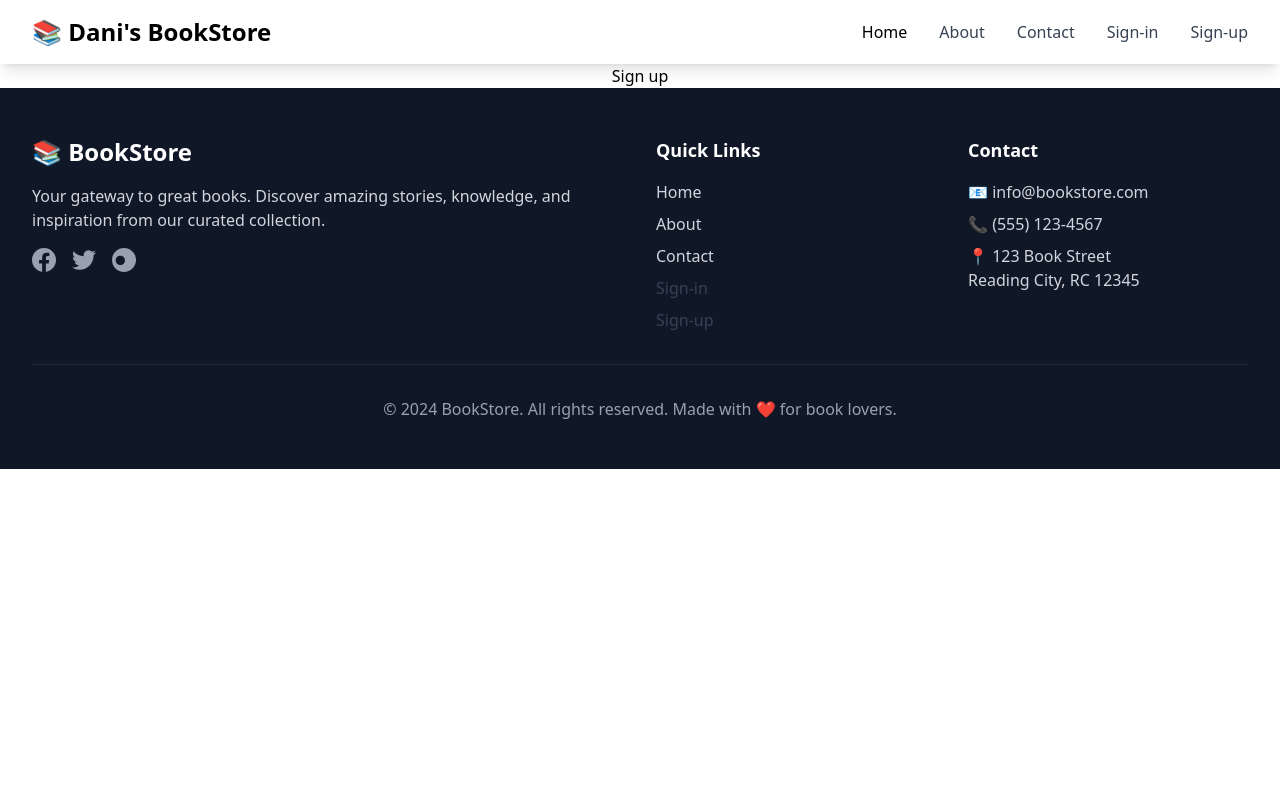
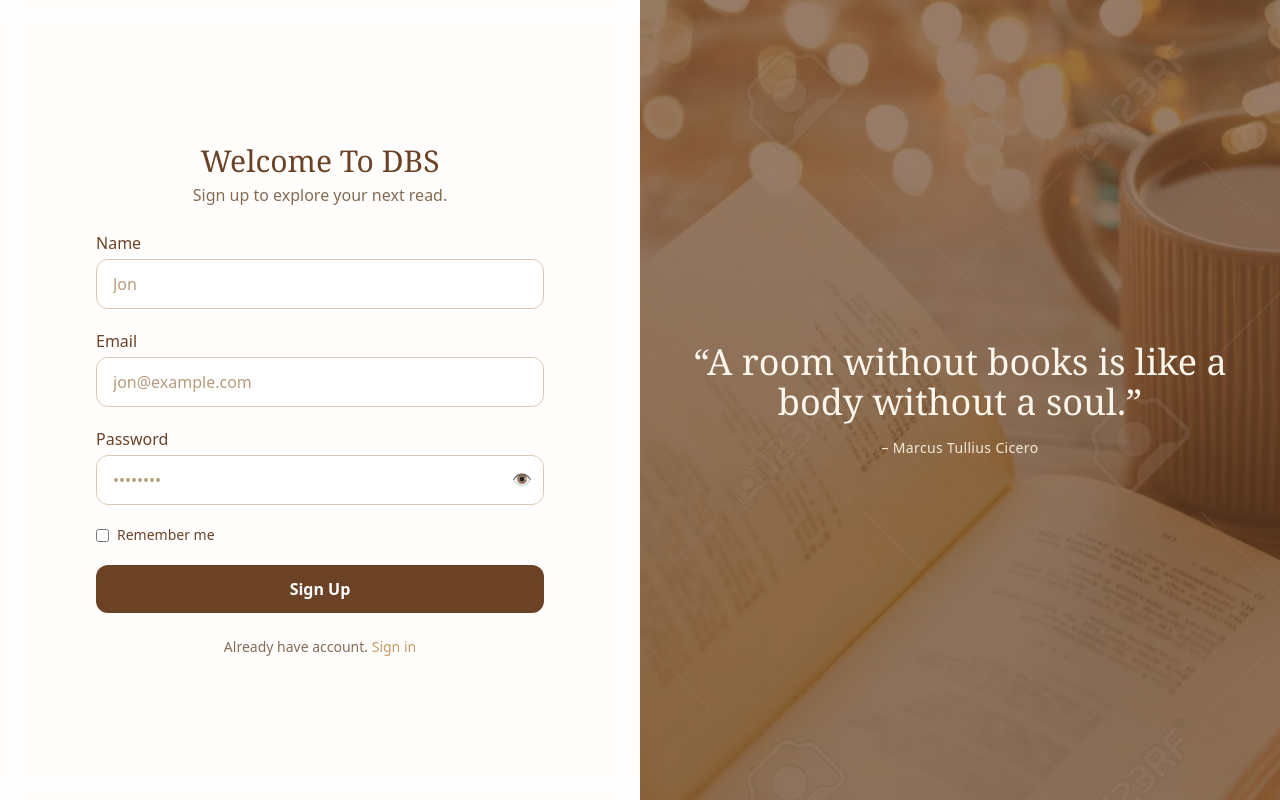
Before and after one commit to AlemayehuDabi/dani_book_store, a SvelteKit app: page /auth/signup in a window 1280 px wide. Built offline with nearby package versions, Linux system fonts and the light colour scheme.

Commit message:
wip: sign up ui

```diff
--- a/src/routes/auth/signin/+page.svelte
+++ b/src/routes/auth/signin/+page.svelte
@@ -8,7 +8,7 @@
 
   function handleSubmit (e: Event) {
     e.preventDefault()
-    console.log(e)
+    console.log(e.target)
   }
 
 </script>
@@ -57,7 +57,7 @@
 						bind:value={email}
 						required
 						class="w-full px-4 py-3 border border-[#d9c9b3] rounded-xl focus:outline-none focus:ring-2 focus:ring-[#c49b63] bg-white placeholder:text-[#b79c7b]"
-						placeholder="you@example.com"
+						placeholder="jon@example.com"
 					/>
 				</div>
 
--- a/src/routes/auth/signup/+page.svelte
+++ b/src/routes/auth/signup/+page.svelte
@@ -1,6 +1,17 @@
-<script>
-  import Footer from "$lib/components/Footer.svelte";
-  import NavBar from "$lib/components/NavBar.svelte";
+<script lang="ts">
+  import { fade } from "svelte/transition";
+  import BookShelf from "$lib/assets/bookshelf.jpg"
+
+  let name = ""
+  let email = "";
+  let password = "";
+  let showPassword = false;
+
+  function handleSubmit (e: Event) {
+    e.preventDefault()
+    console.log(e)
+  }
+
 </script>
 
 
@@ -8,12 +19,104 @@
     <title>Sign-up - BookStore</title>
 </svelte:head>
 
-<NavBar />
 
 <section>
-    <div class="flex justify-center items-center">
-    <h1>Sign up</h1>
-    </div>
+    <div class="min-h-screen flex flex-col md:flex-row bg-[#fdf6ec]">
+	<!-- Left side: Sign In form -->
+   <div
+		class="w-full md:w-1/2 flex items-center justify-center p-8 bg-white/90 backdrop-blur-sm"
+		transition:fade={{ duration: 500 }}
+	>
+		<div class="w-full max-w-md">
+			<div class="text-center mb-6">
+				<!-- <img src="/book-logo.svg" alt="Bookstore Logo" class="mx-auto w-14 h-14 mb-2" /> -->
+				<h1 class="text-3xl font-serif text-[#6b4226]">Welcome To DBS</h1>
+				<p class="text-[#856b53] mt-1">Sign up to explore your next read.</p>
+			</div>
+
+			<form on:submit={handleSubmit} class="space-y-5">
+        <div>
+					<label class="block text-[#6b4226] mb-1 font-medium">Name</label>
+					<input
+						type="text"
+						bind:value={name}
+						required
+						class="w-full px-4 py-3 border border-[#d9c9b3] rounded-xl focus:outline-none focus:ring-2 focus:ring-[#c49b63] bg-white placeholder:text-[#b79c7b]"
+						placeholder="Jon"
+					/>
+				</div>
+				<div>
+					<label class="block text-[#6b4226] mb-1 font-medium">Email</label>
+					<input
+						type="email"
+						bind:value={email}
+						required
+						class="w-full px-4 py-3 border border-[#d9c9b3] rounded-xl focus:outline-none focus:ring-2 focus:ring-[#c49b63] bg-white placeholder:text-[#b79c7b]"
+						placeholder="jon@example.com"
+					/>
+				</div>
+
+				<div>
+					<label class="block text-[#6b4226] mb-1 font-medium">Password</label>
+					<div class="relative">
+						<input
+							type={showPassword ? 'text' : 'password'}
+							bind:value={password}
+							required
+							class="w-full px-4 py-3 border border-[#d9c9b3] rounded-xl focus:outline-none focus:ring-2 focus:ring-[#c49b63] bg-white placeholder:text-[#b79c7b]"
+							placeholder="••••••••"
+						/>
+						<button
+							type="button"
+							class="absolute right-3 top-3 text-[#856b53] hover:text-[#6b4226]"
+							on:click={() => (showPassword = !showPassword)}
+						>
+							{#if showPassword}
+								<span>🙈</span>
+							{:else}
+								<span>👁️</span>
+							{/if}
+						</button>
+					</div>
+				</div>
+
+				<div class="flex justify-between items-center text-sm">
+					<label class="flex items-center gap-2 text-[#6b4226]">
+						<input type="checkbox" class="accent-[#c49b63]" />
+						Remember me
+					</label>
+				</div>
+
+				<button
+					type="submit"
+					class="w-full bg-[#6b4226] text-white py-3 rounded-xl font-semibold hover:bg-[#5a3820] transition"
+				>
+					Sign Up
+				</button>
+			</form>
+
+			<p class="text-center text-sm text-[#856b53] mt-6">
+				Already have account.
+				<a href="/auth/signin" class="text-[#c49b63] font-medium hover:underline">Sign in</a>
+			</p>
+		</div>
+	</div>
+
+
+	<!-- Right side: image / quote -->
+	<div
+		class="hidden md:flex w-1/2 bg-[#6b4226] text-[#fdf6ec] flex-col items-center justify-center p-12 relative overflow-hidden"
+		transition:fade={{ duration: 600 }}
+	>
+		<img
+			src={BookShelf}
+			alt="Bookshelf"
+			class="absolute inset-0 w-full h-full object-cover opacity-30"
+		/>
+		<div class="relative z-10 text-center">
+			<h2 class="text-4xl font-serif mb-4">“A room without books is like a body without a soul.”</h2>
+			<p class="text-[#f4e9d7] text-sm tracking-wide font-medium">– Marcus Tullius Cicero</p>
+		</div>
+	</div>
+</div>
 </section>
-
-<Footer />
```
